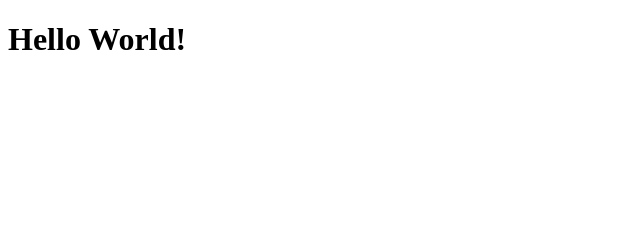
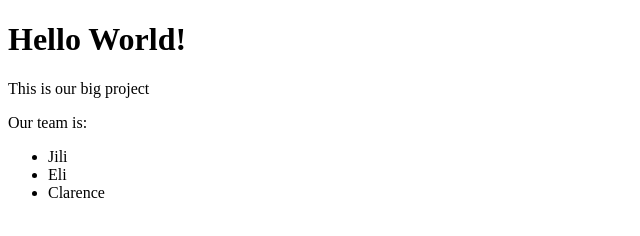
Before and after one commit to mark-carlson/my-first-group-project, a plain HTML site: page index.html in a window 1280 px wide. Shown: the whole page, without its empty margins (0-640 px from the left). Drawn offline with Linux system fonts and the light colour scheme.

Commit message:
Adds team names

```diff
--- a/index.html
+++ b/index.html
@@ -3,9 +3,16 @@
 <head>
     <meta charset="UTF-8">
     <meta name="viewport" content="width=device-width, initial-scale=1.0">
-    <title>Our Big Project</title>
+    <title>Our Big Million Dollar Project</title>
 </head>
 <body>
         <h1>Hello World!</h1>
+        <p>This is our big project</p>
+        <p>Our team is:</p>
+        <ul>
+            <li>Jili</li>
+            <li>Eli</li>
+            <li>Clarence</li>
+        </ul>
 </body>
 </html>
```
